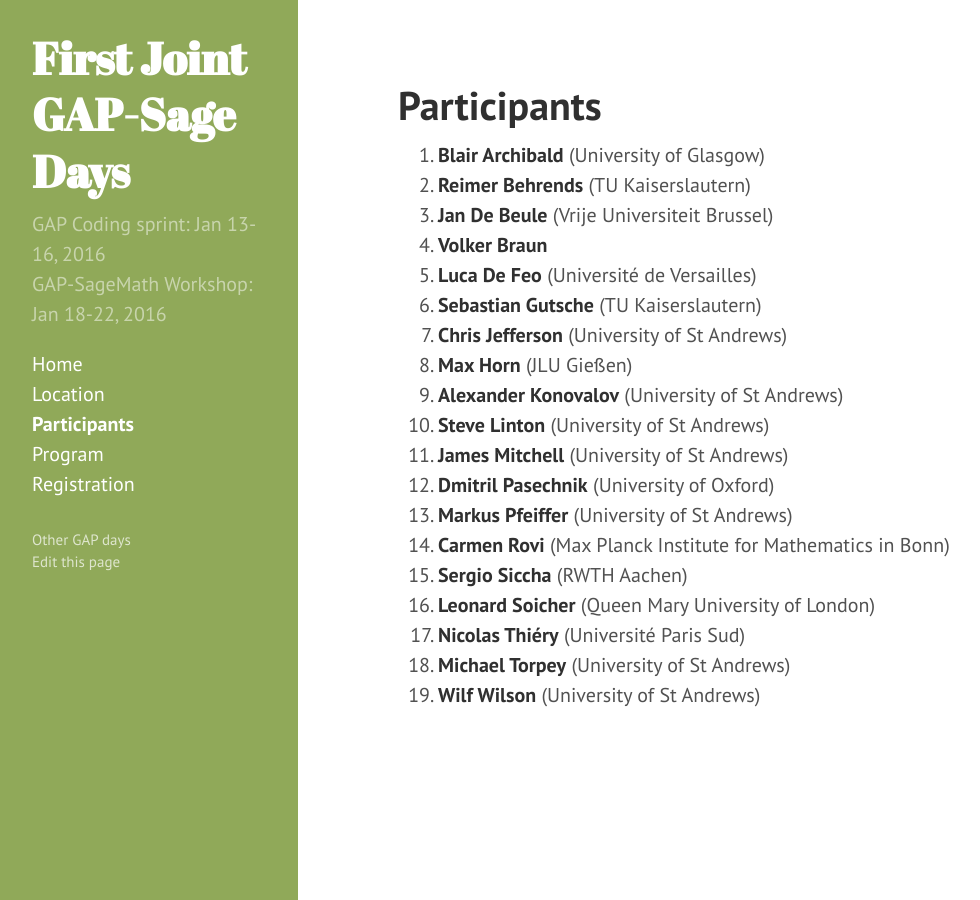
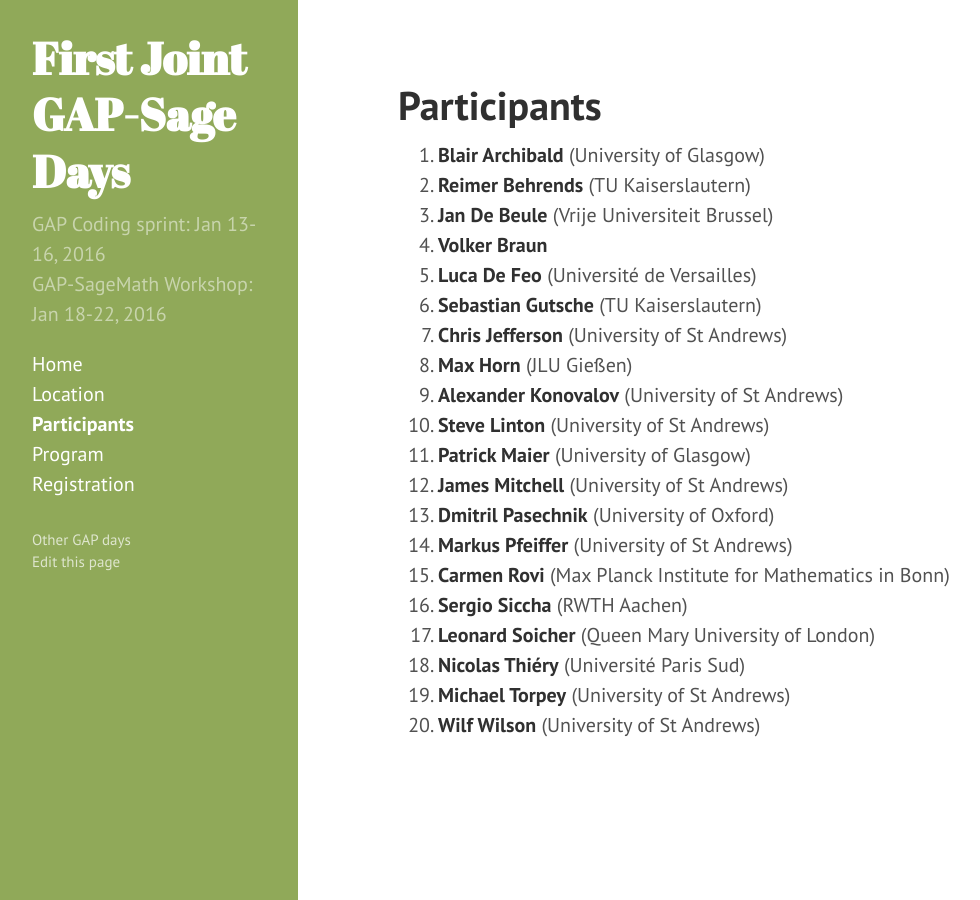
Before and after one commit to gapdays/gap-sage-days2016, a Jekyll site: the page built from participants.md, in a window 1280 px wide. Shown: the whole page, without its empty margins (2-982 px from the left). Built offline with Jekyll 4.4.1, drawn with Linux system fonts in a browser that asks for light colours; Markdown is read by kramdown in place of the engine named in the settings.

Commit message:
Update participants.yml

```diff
--- a/_data/participants.yml
+++ b/_data/participants.yml
@@ -29,6 +29,9 @@
 - name: Steve Linton
   affiliation: University of St Andrews
 
+- name: Patrick Maier
+  affiliation: University of Glasgow
+
 - name: James Mitchell
   affiliation: University of St Andrews
 
```
